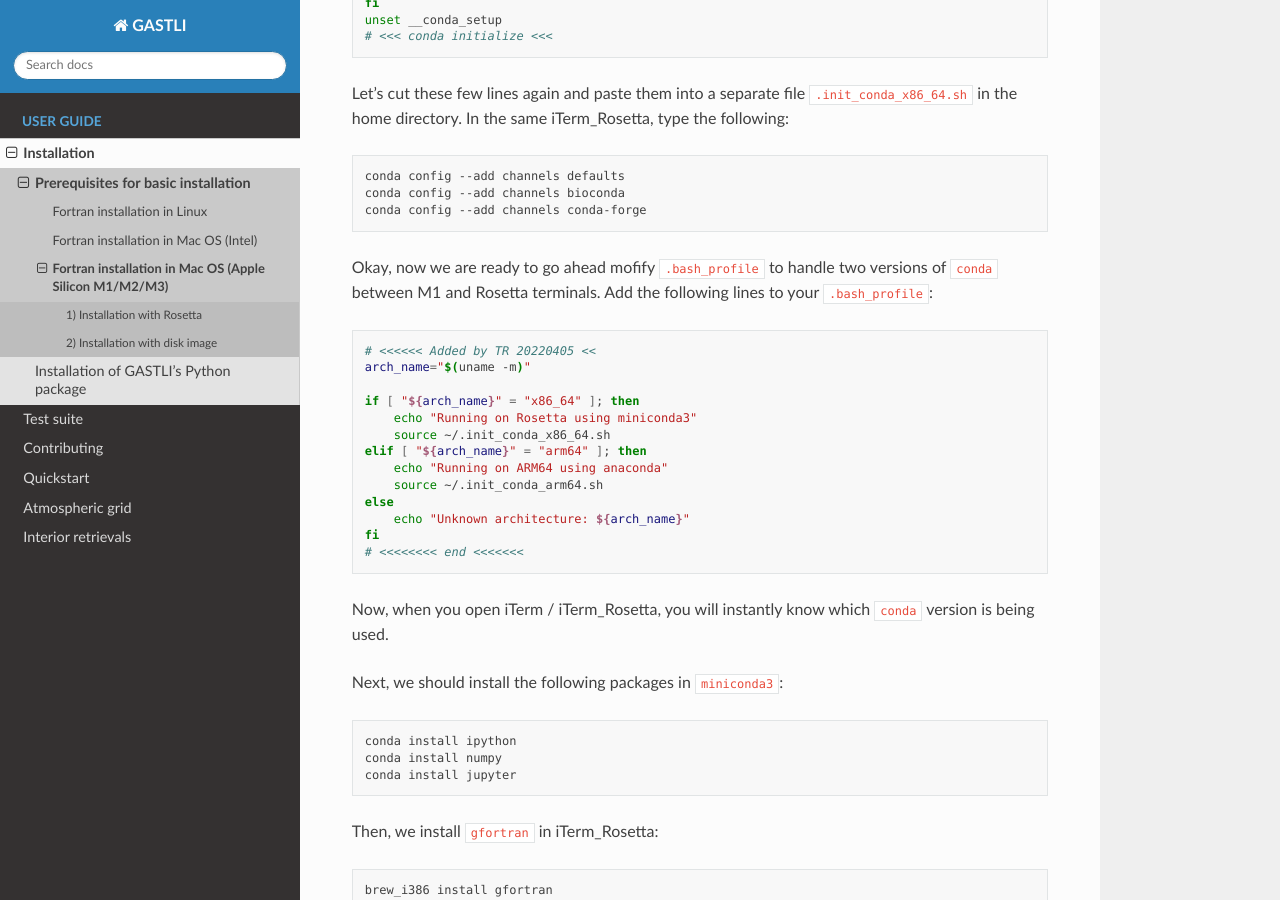
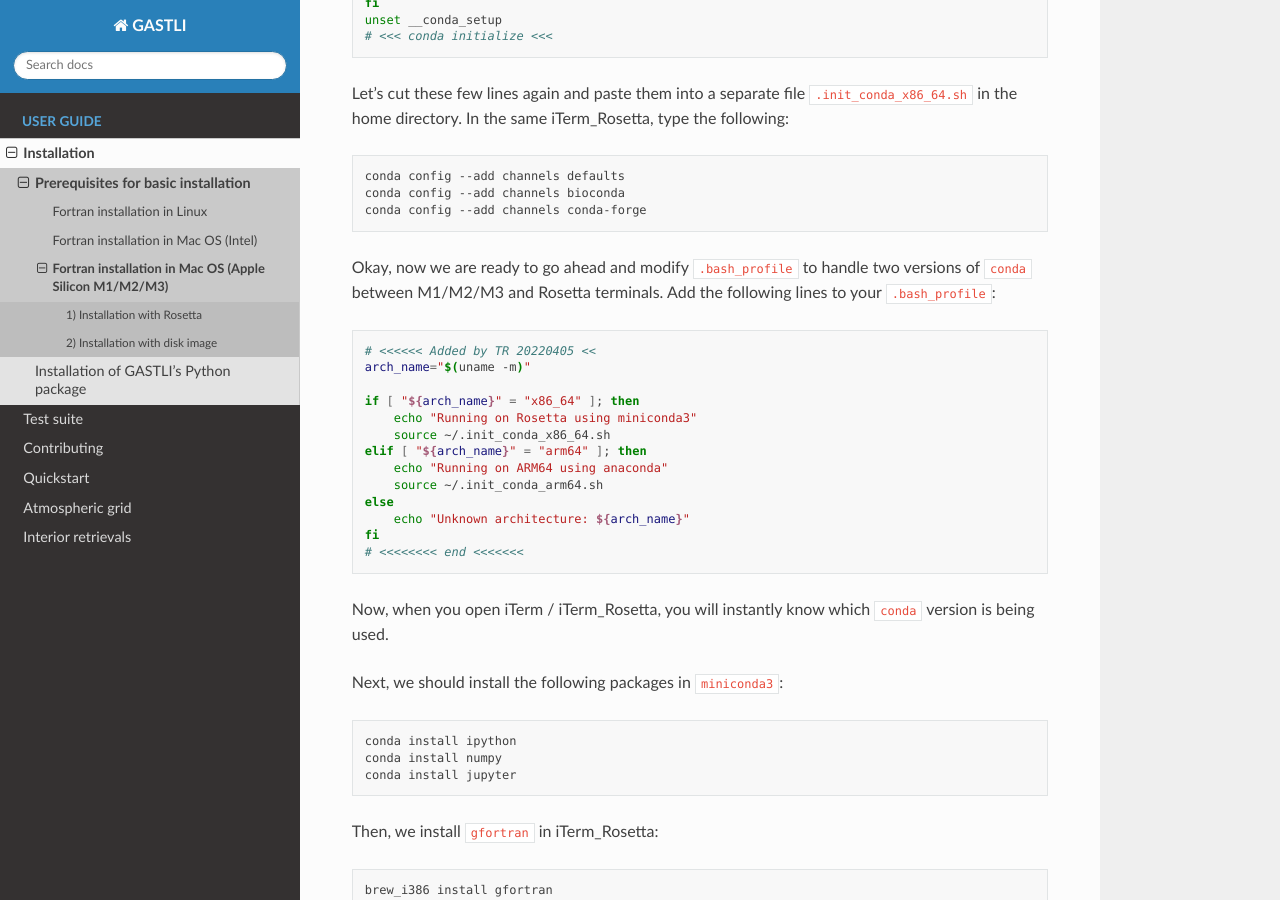
Before and after one commit to lorenaacuna/GASTLI, a Sphinx documentation site: the page built from docs/source/macos_arm64_install.rst, in a window 1280 px wide and 900 px high, scrolled down 2328 px. Built offline with Sphinx 7.4.7 and the Read the Docs theme 3.1.0, drawn with Linux system fonts in a browser that asks for light colours.

Commit message:
Update macos_arm64_install.rst

```diff
--- a/docs/source/macos_arm64_install.rst
+++ b/docs/source/macos_arm64_install.rst
@@ -108,7 +108,7 @@ Let's cut these few lines again and paste them into a separate file ``.init_cond
    conda config --add channels bioconda
    conda config --add channels conda-forge
 
-Okay, now we are ready to go ahead mofify ``.bash_profile`` to handle two versions of ``conda`` between M1 and Rosetta terminals. Add the following lines to your ``.bash_profile``:
+Okay, now we are ready to go ahead and modify ``.bash_profile`` to handle two versions of ``conda`` between M1/M2/M3 and Rosetta terminals. Add the following lines to your ``.bash_profile``:
 
 .. code-block:: bash
 
```
